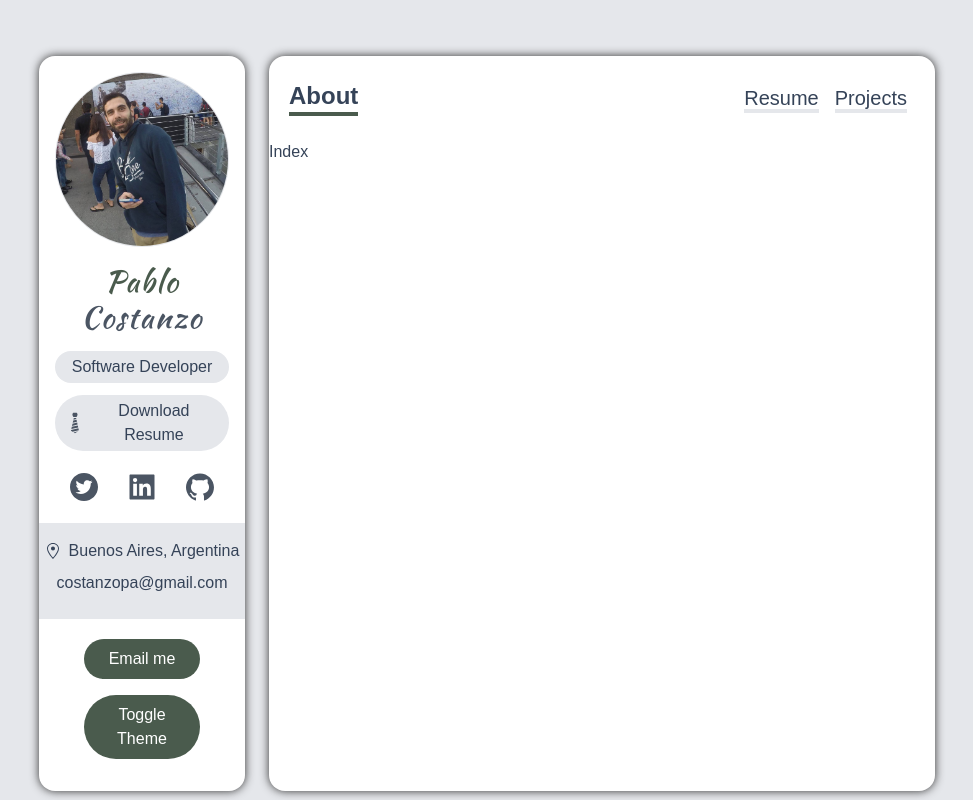
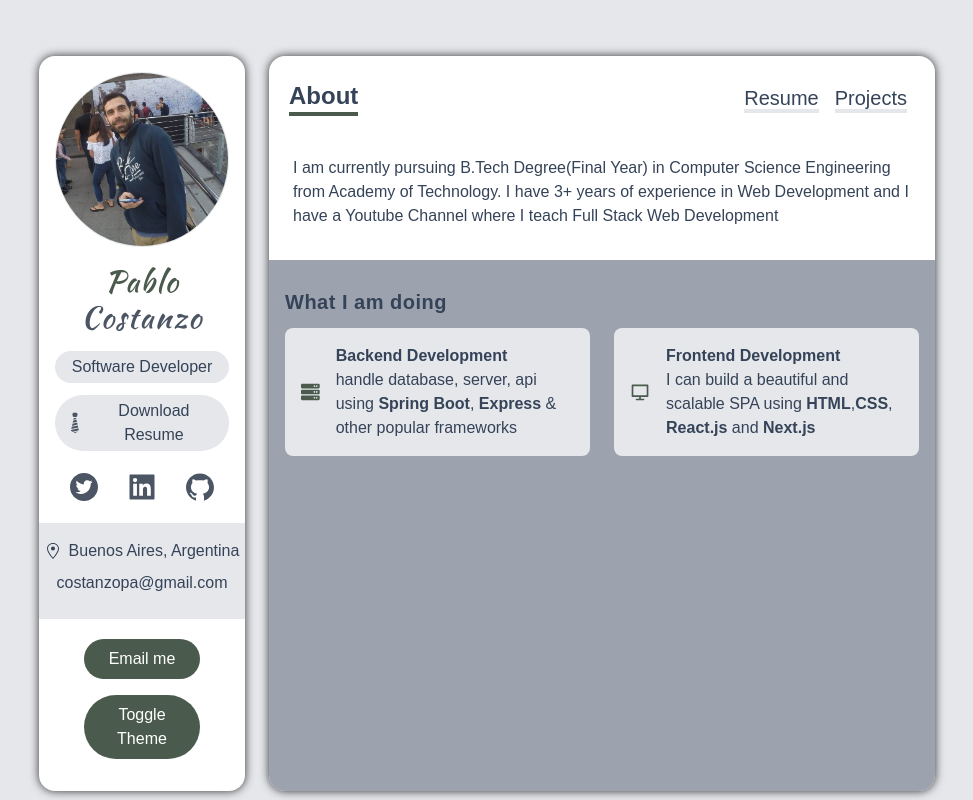
Before and after one commit to pacostanzo/portfolio, a Next.js app: page / in a window 1280 px wide. Shown: the whole page, without its empty margins (153-1126 px from the left). Built offline with nearby package versions, Linux system fonts and the light colour scheme.

Commit message:
About page

```diff
--- /dev/null
+++ b/components/ServiceCard/ServiceCard.component.tsx
@@ -0,0 +1,25 @@
+import { FunctionComponent } from 'react';
+import { Service } from '../../types/Service';
+
+const ServiceCard: FunctionComponent<{ service: Service }> = ({
+  service: { Icon, title, about },
+}) => {
+  //XSS attack :( on our portfolio btw, as an alternate use npm i dom purify
+  function createMarkup() {
+    return {
+      __html: about,
+    };
+  }
+
+  return (
+    <div className="flex items-center p-2 space-x-4 ">
+      <Icon className="w-12 h-12 text-green-800" />
+      <div className="">
+        <h6 className="font-bold">{title}</h6>
+        <p dangerouslySetInnerHTML={createMarkup()} />
+      </div>
+    </div>
+  );
+};
+
+export default ServiceCard;
--- a/components/index.tsx
+++ b/components/index.tsx
@@ -1,2 +1,3 @@
 export { default as Sidebar } from './Sidebar/Sidebar.component';
 export { default as Navbar } from './Navbar/Navbar.component';
+export { default as ServiceCard } from './ServiceCard/ServiceCard.component';
--- a/pages/index.tsx
+++ b/pages/index.tsx
@@ -1,3 +1,39 @@
-export default function Home() {
-  return <div className="">Index</div>;
-}
+import { NextPage } from 'next';
+import { ServiceCard } from '../components';
+import { services } from '../public/data/about';
+
+const About: NextPage = () => {
+  // console.log(services);
+
+  return (
+    <div className="flex flex-col flex-grow px-6 pt-1 ">
+      <h6 className="my-3 text-base font-medium">
+        I am currently pursuing B.Tech Degree(Final Year) in Computer Science
+        Engineering from Academy of Technology. I have 3+ years of experience in
+        Web Development and I have a Youtube Channel where I teach Full Stack
+        Web Development
+      </h6>
+      <div
+        className="flex-grow p-4 mt-5 bg-gray-400 dark:bg-dark-100 "
+        style={{ marginLeft: '-1.5rem', marginRight: '-1.5rem' }}
+      >
+        <h4 className="my-3 text-xl font-semibold tracking-wide">
+          What I am doing
+        </h4>
+
+        <div className="grid gap-6 my-3 md:grid-cols-2">
+          {/* children's initial and animate property should be same as the parent during a stagger effect  */}
+          {services.map((service) => (
+            <div
+              className="col-span-2 p-2 bg-gray-200 rounded-lg dark:bg-dark-200 md:col-span-1 "
+              key={service.title}
+            >
+              <ServiceCard service={service} />
+            </div>
+          ))}
+        </div>
+      </div>
+    </div>
+  );
+};
+export default About;
--- /dev/null
+++ b/public/data/about.ts
@@ -0,0 +1,19 @@
+import { RiComputerLine } from "react-icons/ri";
+import { FaServer } from "react-icons/fa";
+
+import { Service } from "../../types/Service";
+
+export const services: Service[] = [
+    {
+        Icon: FaServer,
+        title: "Backend  Development",
+        about:
+            "handle database, server, api using <b>Spring Boot</b>, <b>Express</b> & other popular frameworks",
+    },
+    {
+        Icon: RiComputerLine,
+        title: "Frontend Development",
+        about:
+            "I can build a beautiful and scalable SPA using <b> HTML</b>,<b>CSS</b>, <b>React.js</b> and  <b>Next.js</b>",
+    }
+];
--- /dev/null
+++ b/types/Service.ts
@@ -0,0 +1,6 @@
+import { IconType } from "react-icons";
+export interface Service {
+    Icon: IconType;
+    title: string;
+    about: string;
+}
```
